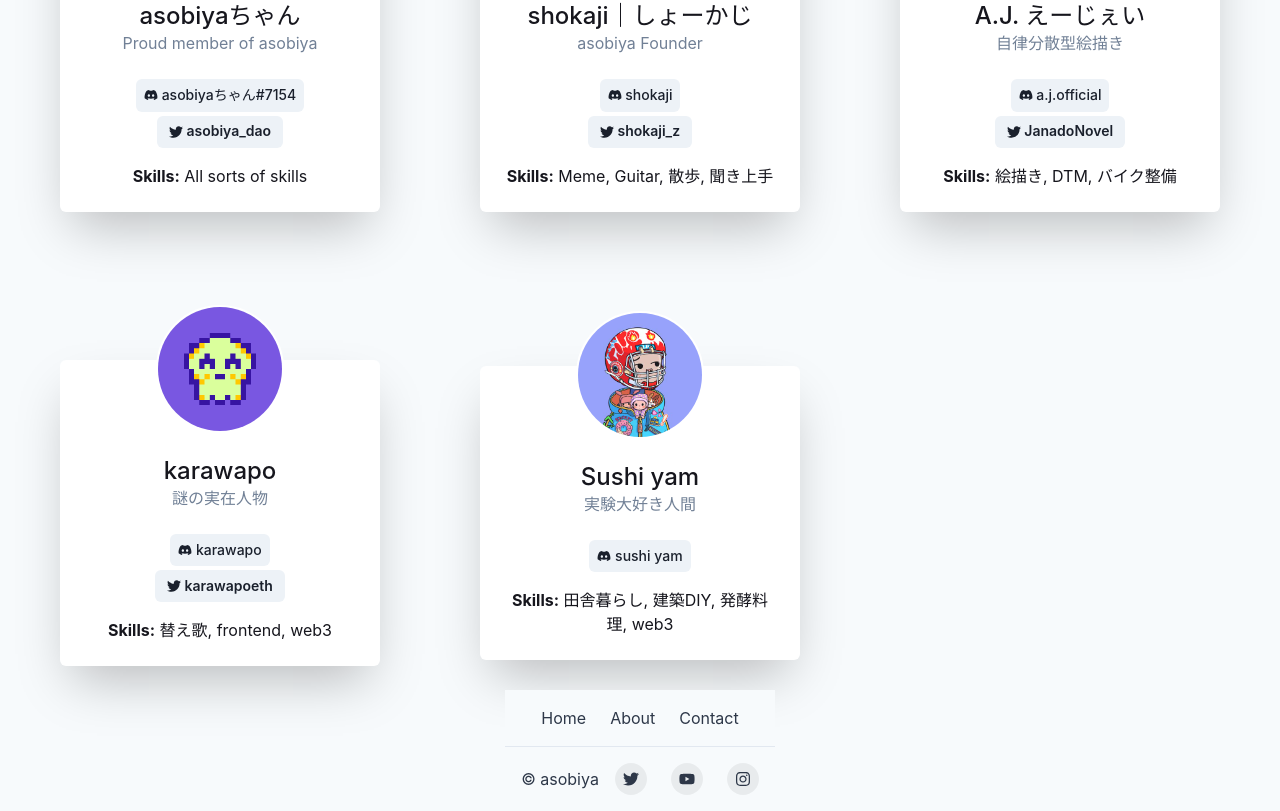
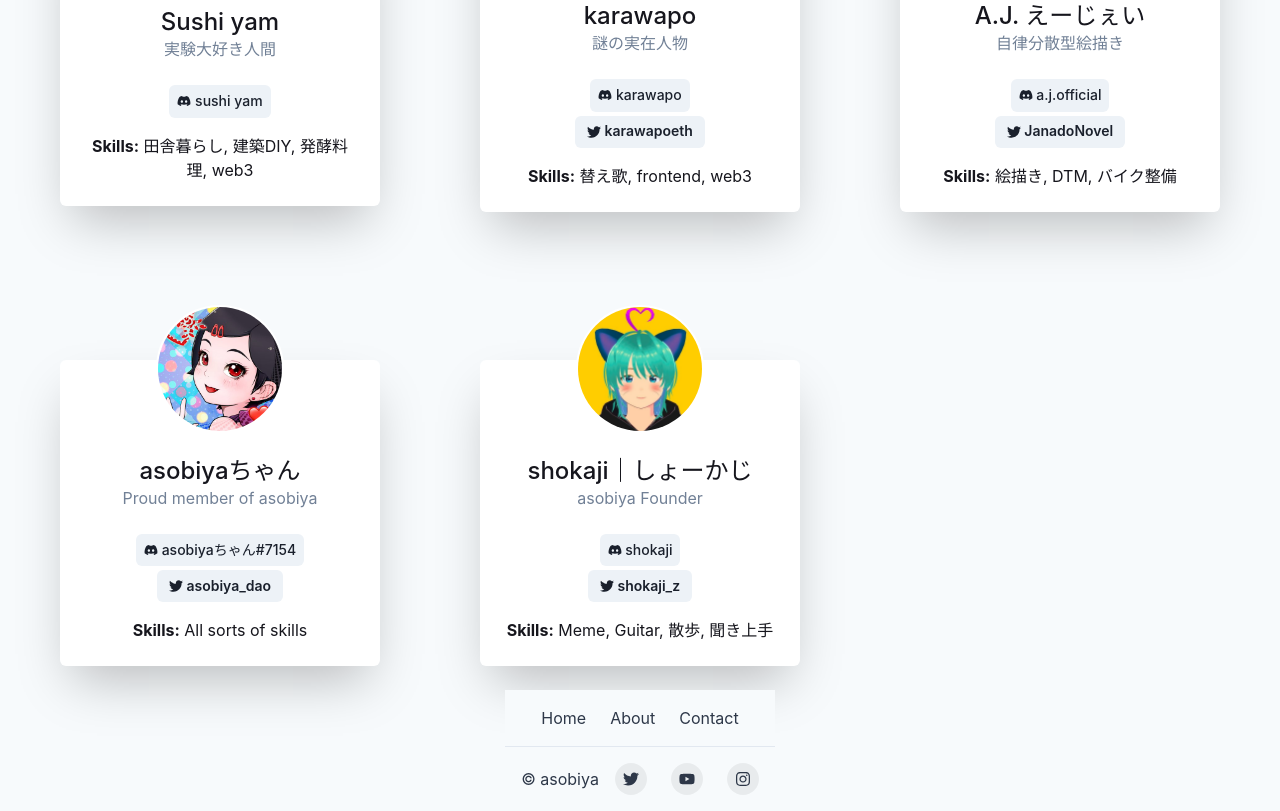
Before and after one commit to asobiya-dao/asobiya-website, a Next.js app: page /members in a window 1280 px wide. Shown: the part 434-1245 px from the top of the page. Built offline with nearby package versions, Linux system fonts and the light colour scheme.

Commit message:
Show member cards in random order

```diff
--- a/src/pages/members.tsx
+++ b/src/pages/members.tsx
@@ -1,3 +1,4 @@
+import { useState, useEffect } from 'react'
 import { Text, Heading, Center, SimpleGrid } from '@chakra-ui/react'
 
 import { MemberCard } from '@/components/MemberCard'
@@ -5,7 +6,15 @@ import { Container } from '@/components/Container'
 import NavBar from '@/components/NavBar'
 import Footer from '@/components/Footer'
 
-const members = [
+type MemberData = {
+  name: string
+  avatar?: string
+  discord?: string
+  twitter?: string
+  skills?: string
+  bio?: string
+}
+const members: MemberData[] = [
   {
     name: 'asobiyaちゃん',
     twitter: 'asobiya_dao',
@@ -46,7 +55,22 @@ const members = [
   },
 ]
 
-const Index = () => (
+// Fisher–Yates shuffle algorithm
+const shuffle = (array: any[]) => {
+  for (let i = array.length - 1; i > 0; i--) {
+    const j = Math.floor(Math.random() * (i + 1))
+    ;[array[i], array[j]] = [array[j], array[i]]
+  }
+  return array
+}
+
+const Index = () => {
+  const [shuffledMembers, setShuffledMembers] = useState<MemberData[]>([])
+  useEffect(() => {
+    setShuffledMembers(shuffle(members))
+  }, [])
+
+  return (
     <>
       <NavBar />
       <Container minH={'100vh'}>
@@ -55,13 +79,15 @@ const Index = () => (
         </Center>
         <Center mt={'2em'}>
           <Text color={'text'}>
-          ここに乗るメンバーの情報を募集しています！ Discordにてご連絡ください。
+            ここに乗るメンバーの情報を募集しています！
+            Discordにてご連絡ください。
           </Text>
         </Center>
         <Center mt={'2em'}>
           <SimpleGrid spacing={'100px'} mt={6} columns={[1, 1, 2, 2, 3]}>
-          {members.map((member) => (
+            {shuffledMembers.map((member) => (
               <MemberCard
+                key={member.name}
                 name={member.name}
                 avatar={member.avatar}
                 twitter={member.twitter}
@@ -78,5 +104,6 @@ const Index = () => (
       </Container>
     </>
   )
+}
 
 export default Index
```
Lines whose indentation alone changed are shown as unchanged.
